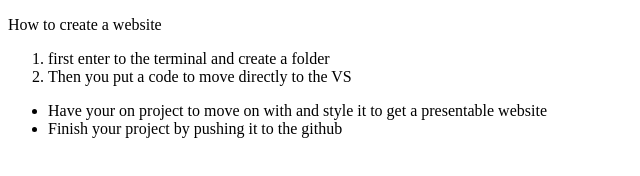
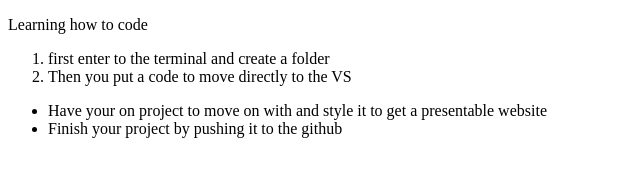
Before and after one commit to wanjirulinahlinah/try, a plain HTML site: page index.html in a window 1280 px wide. Shown: the full height of the page, 0-640 px from the left. Drawn offline with Linux system fonts and the light colour scheme.

Commit message:
paragraph

```diff
--- a/index.html
+++ b/index.html
@@ -7,7 +7,7 @@
     <title>project</title>
 </head>
 <body>
-    <p>How to create a website</p>
+    <p>Learning how to code</p>
     <ol>
         <li>first enter to the terminal and create a folder</li>
         <li>Then you put  a code to move directly to the VS </li>
```
